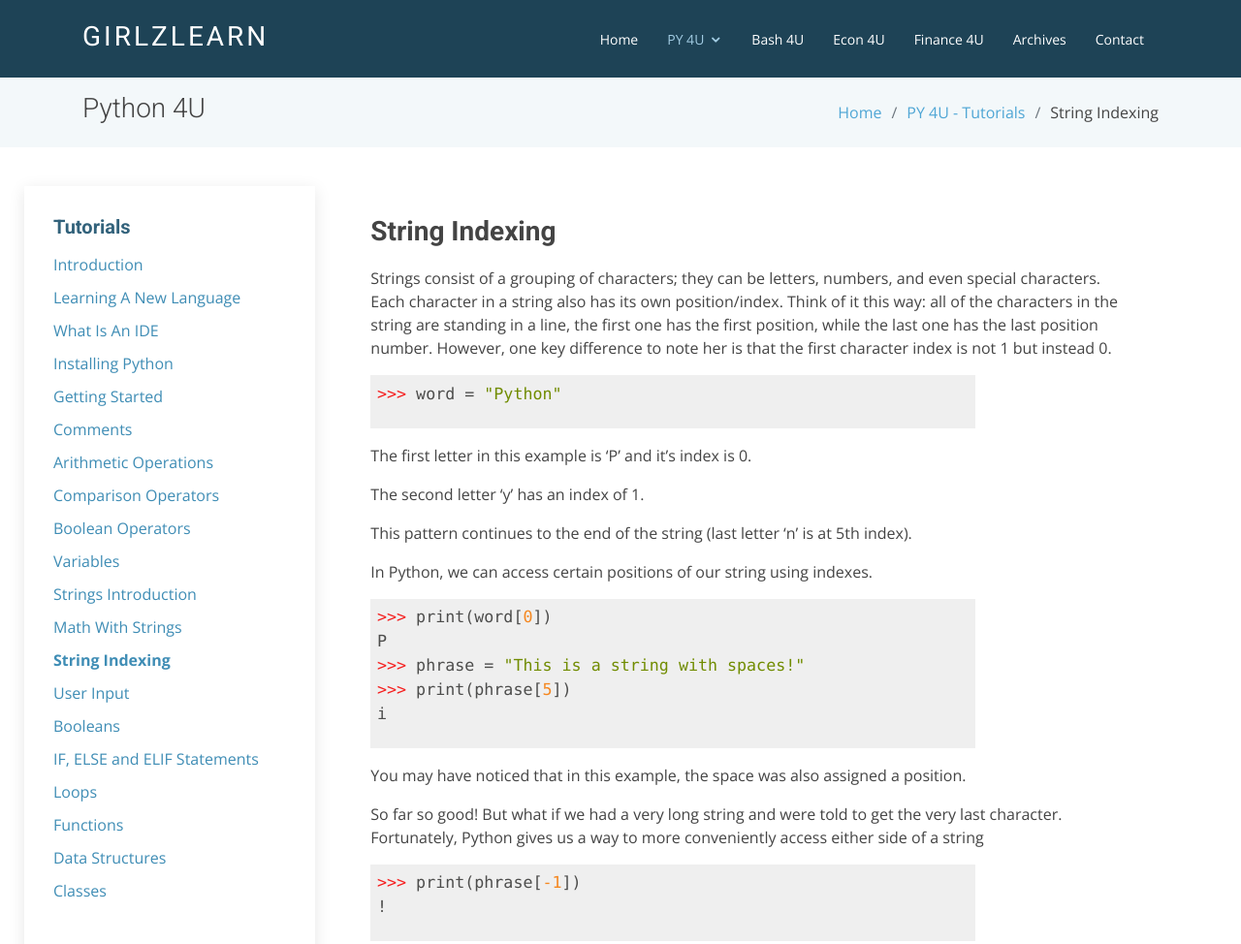
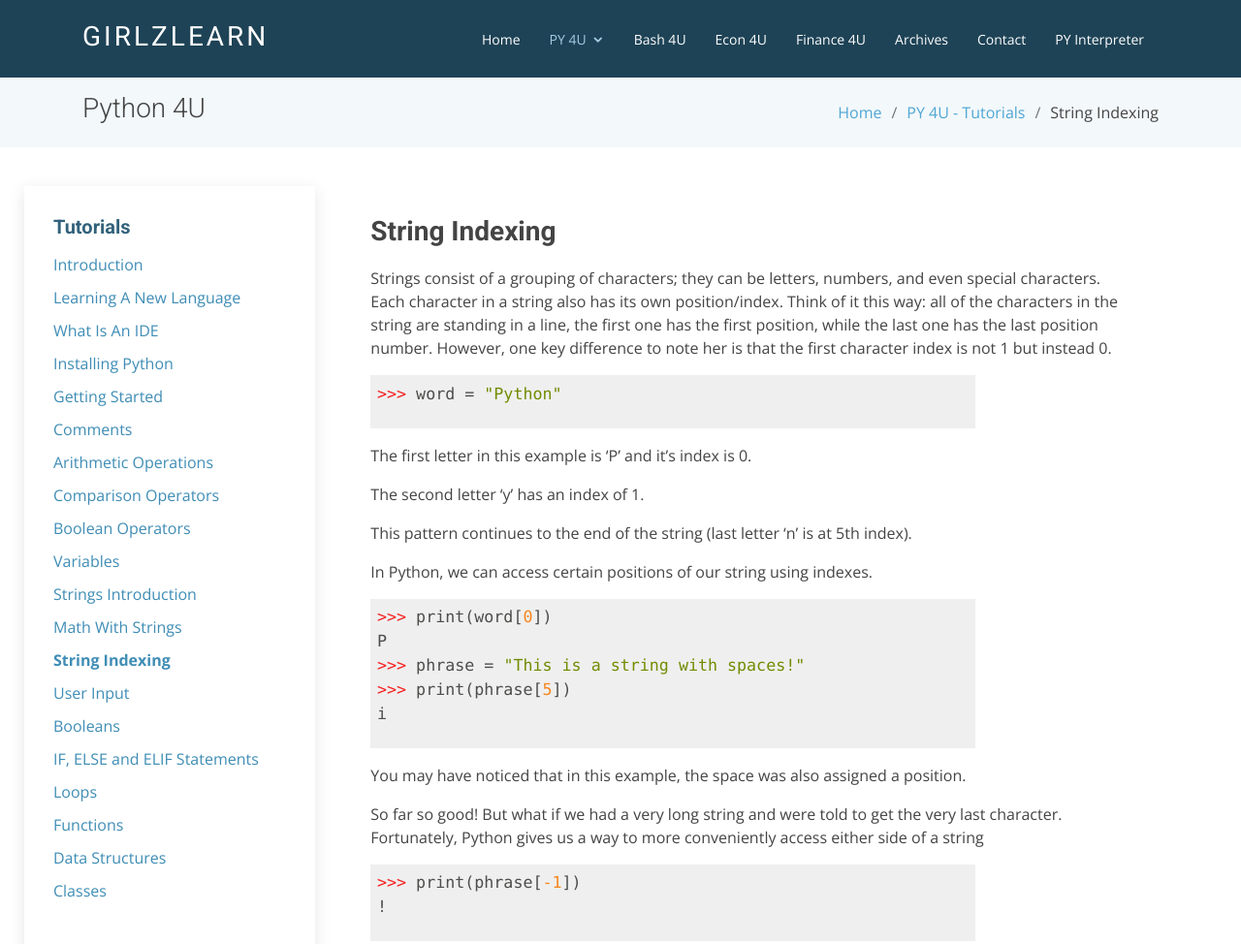
Before and after one commit to GirlzLearn/GirlzLearn.github.io, a plain HTML site: page PyTutorials/StrIndex.html in a window 1280 px wide. Shown: the top 974 px of the page at 97% size. Drawn offline with nearby package versions, Linux system fonts and the light colour scheme; a web font is replaced by a local one.

Commit message:
Update StrIndex.html

```diff
--- a/PyTutorials/StrIndex.html
+++ b/PyTutorials/StrIndex.html
@@ -57,6 +57,7 @@
           <li><a href="../Fin.html">Finance 4U</a></li>
           <li><a href="../Archives.html">Archives</a></li>
           <li><a href="../contactMe.html">Contact</a></li>
+          <li><a href="../interpret.html">PY Interpreter</a></li>
         </ul>
       </nav><!-- .nav-menu -->
 
```
